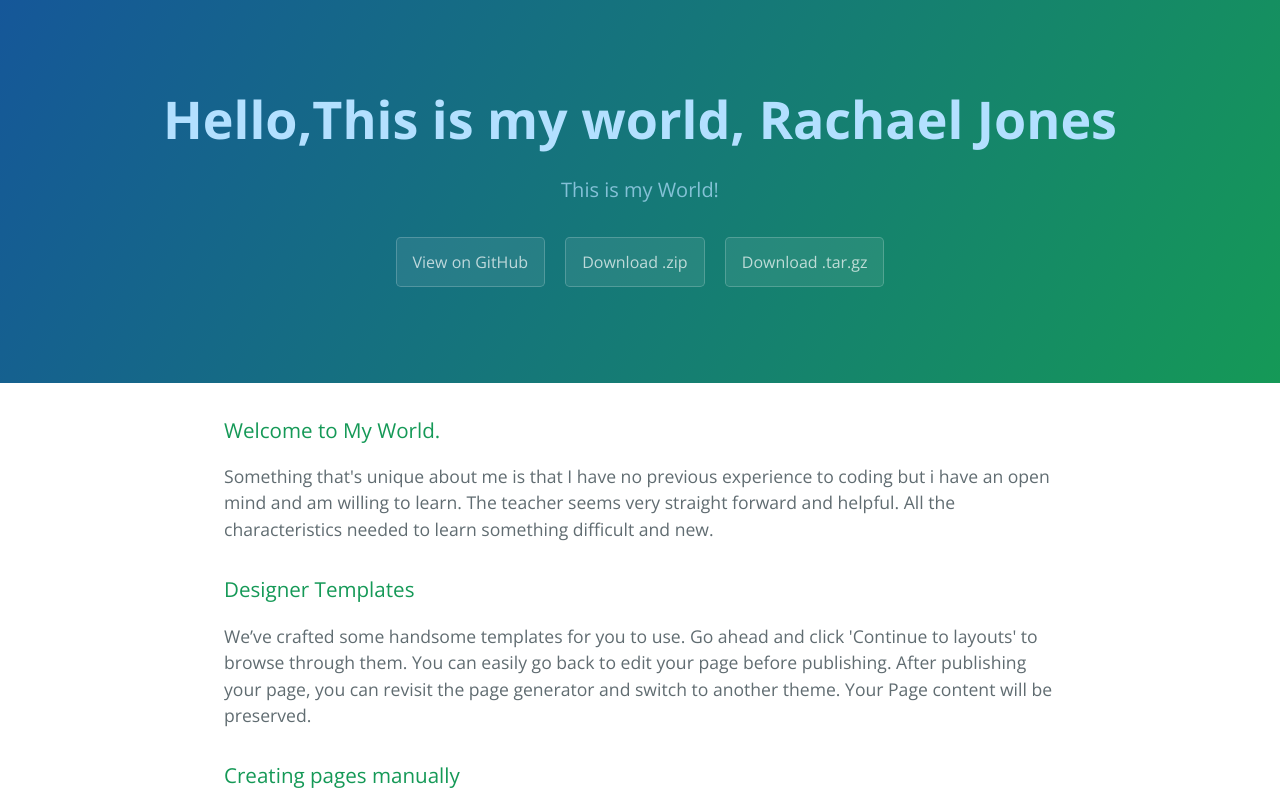
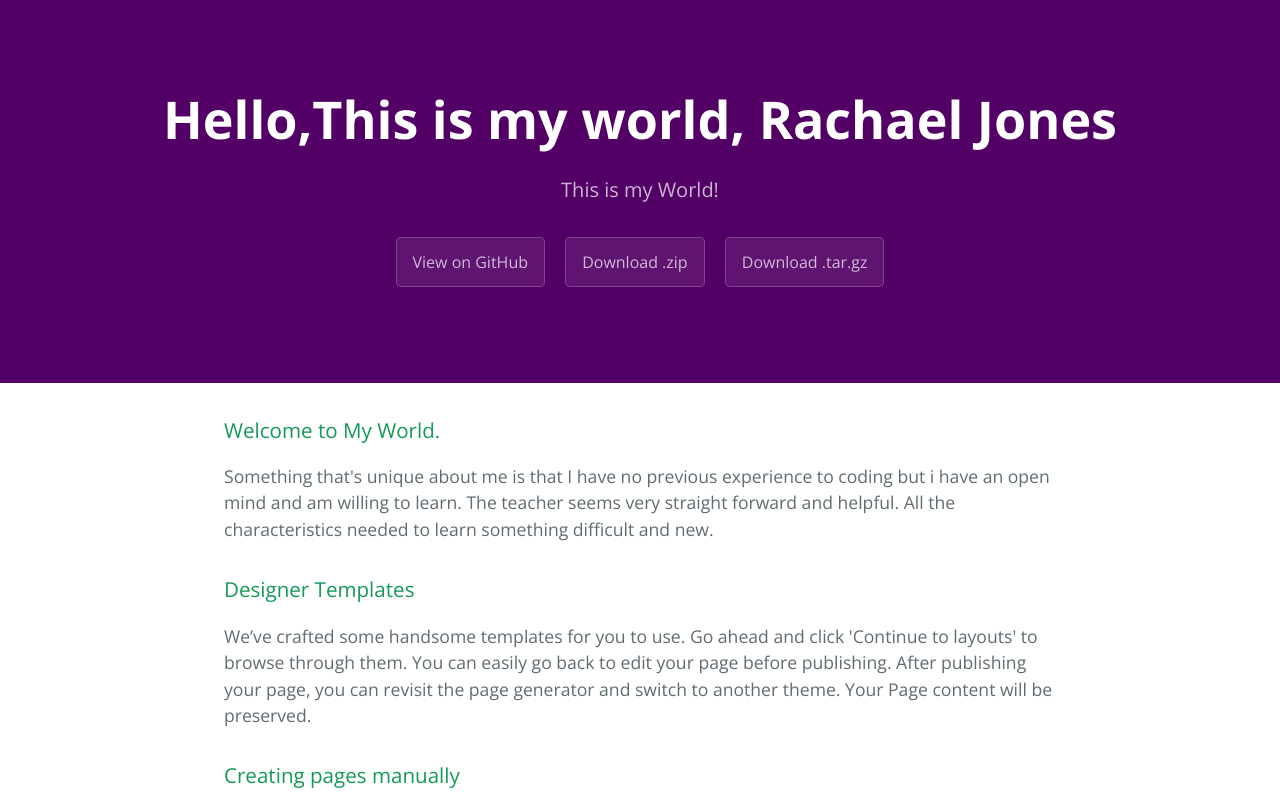
Before and after one commit to LadyRaye/hello-world, a plain HTML site: page index.html in a window 1280 px wide. Shown: the top 800 px of the page. Drawn offline with nearby package versions, Linux system fonts and the light colour scheme.

Commit message:
/*background image change */

```diff
--- a/stylesheets/stylesheet.css
+++ b/stylesheets/stylesheet.css
@@ -54,10 +54,10 @@ a {
       margin-left: 0; } }
 
 .page-header {
-  color: #b3e0ff;
+  color: #fff;
   text-align: center;
   background-color: #520066;
-  background-image: linear-gradient(120deg, #155799, #159957); }
+  background-image: linear-gradient(120deg, #b3eoff, #52006); }
 
 @media screen and (min-width: 64em) {
   .page-header {
```
